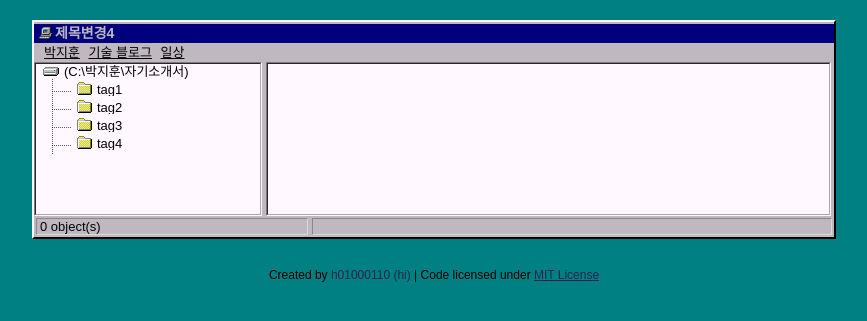
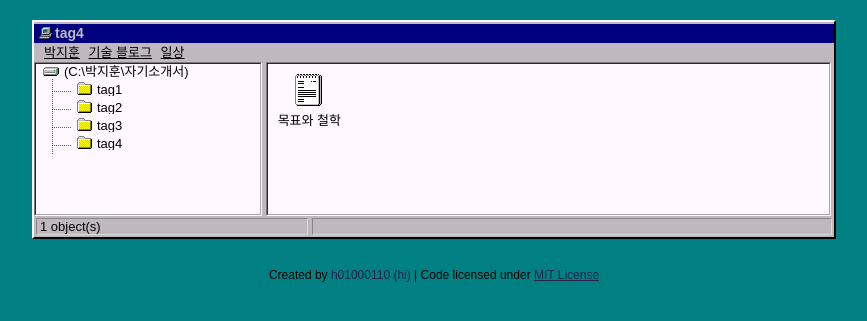
Before and after one commit to easy-day/easy-day.github.io, a Jekyll site: the page built from tags/tag4.html, in a window 1280 px wide. Shown: the top 321 px of the page, without its empty margins (206-1073 px from the left). Built offline with Jekyll 4.4.1, drawn with Linux system fonts in a browser that asks for light colours.

Commit message:
Update tag4.html

```diff
--- a/tags/tag4.html
+++ b/tags/tag4.html
@@ -1,5 +1,5 @@
 ---
 layout: tag
-tag: 제목변경4
+tag: tag4
 permalink: /tag/tag4/
 ---
```
